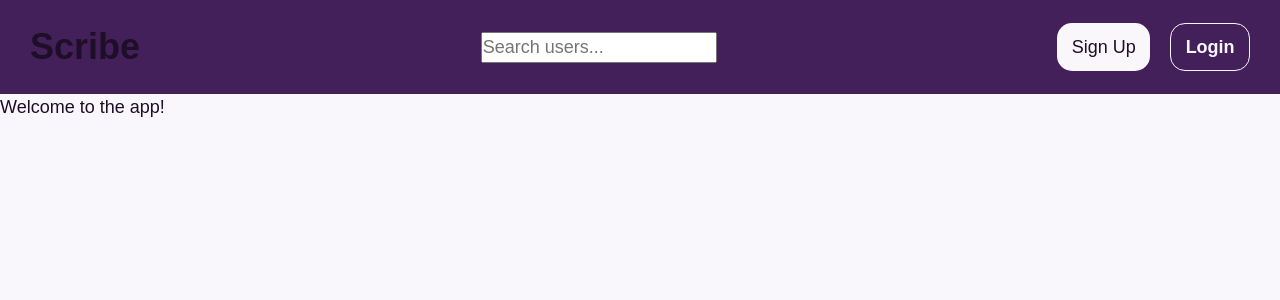
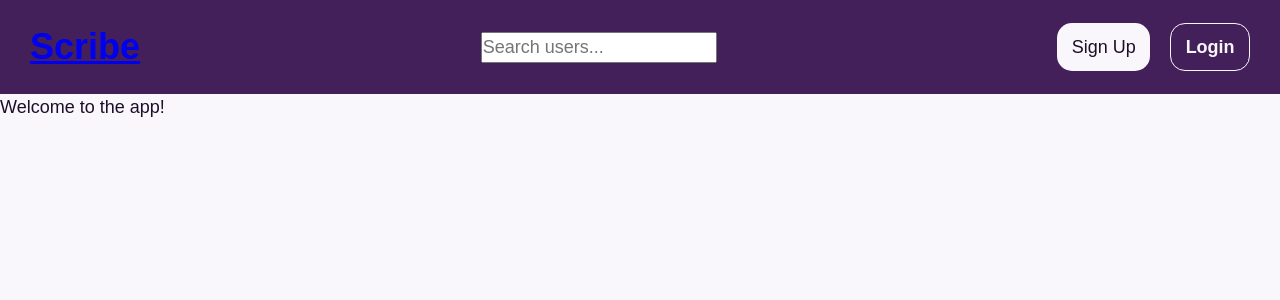
Before and after one commit to Q-Chan97/scribe-blog, a React (Vite) app in the folder frontend/: page / in a window 1280 px wide. Shown: the top 300 px of the page. Built offline with nearby package versions, Linux system fonts and the light colour scheme.

Commit message:
feat: Add links to home

```diff
--- a/frontend/src/components/Nav/Nav.tsx
+++ b/frontend/src/components/Nav/Nav.tsx
@@ -25,7 +25,9 @@ export default function Nav() {
     return (
         <header className={styles.navContainer}>
             <div className={styles.welcomeContainer}>
-                <h1>Scribe</h1>
+                <h1>
+                    <Link to={"/"}>Scribe</Link>
+                </h1>
                 {isLoggedIn &&
                     <h2>Welcome, {user?.username}</h2>
                 }
@@ -35,6 +37,7 @@ export default function Nav() {
                 {isLoggedIn
                 ?
                     <ul className={styles.navList}>
+                        <Link to={"/"}>Home</Link>
                         <Link to={"create"}>New Blog</Link>
                         <button onClick={handleLogOut}>Logout</button>
                     </ul>
```
